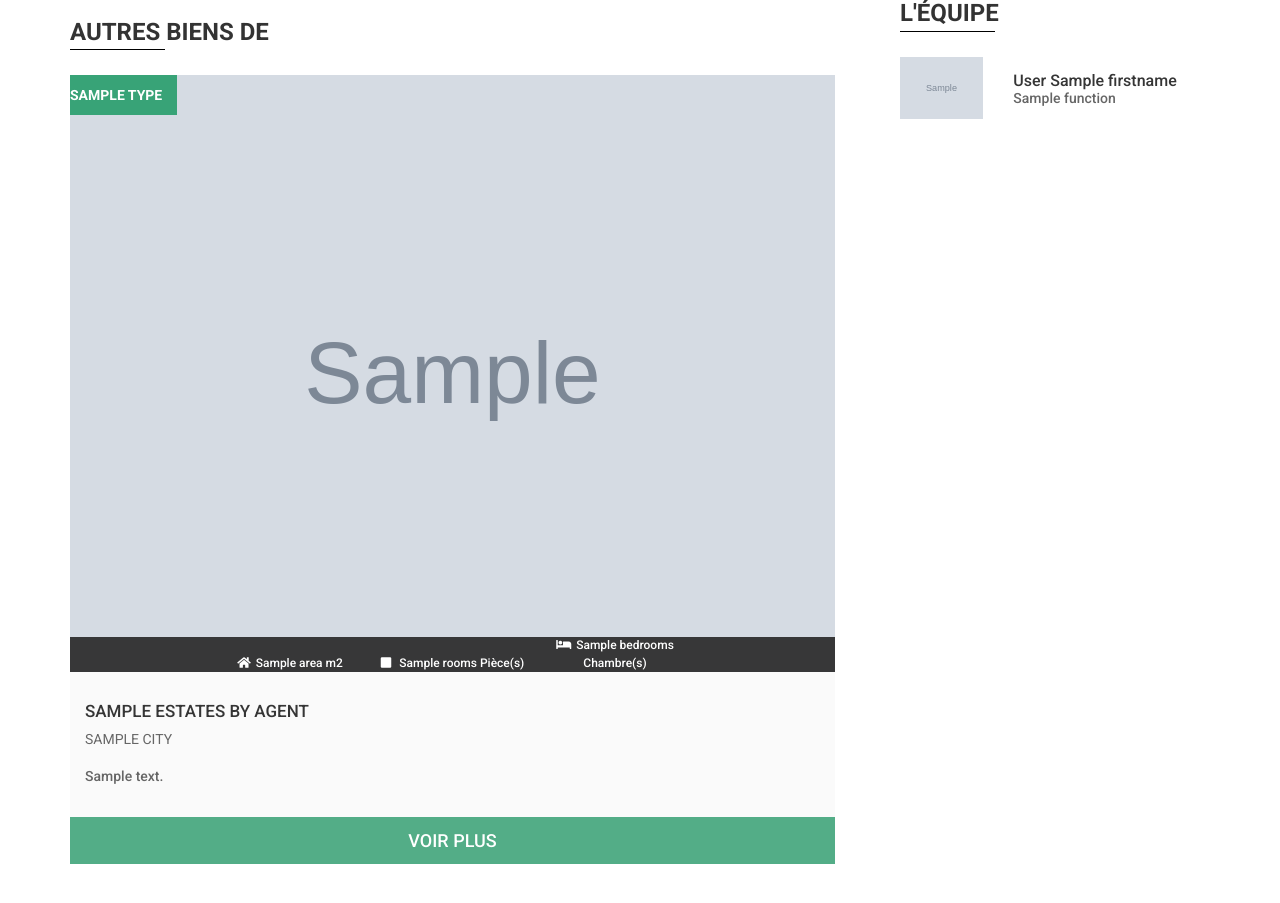
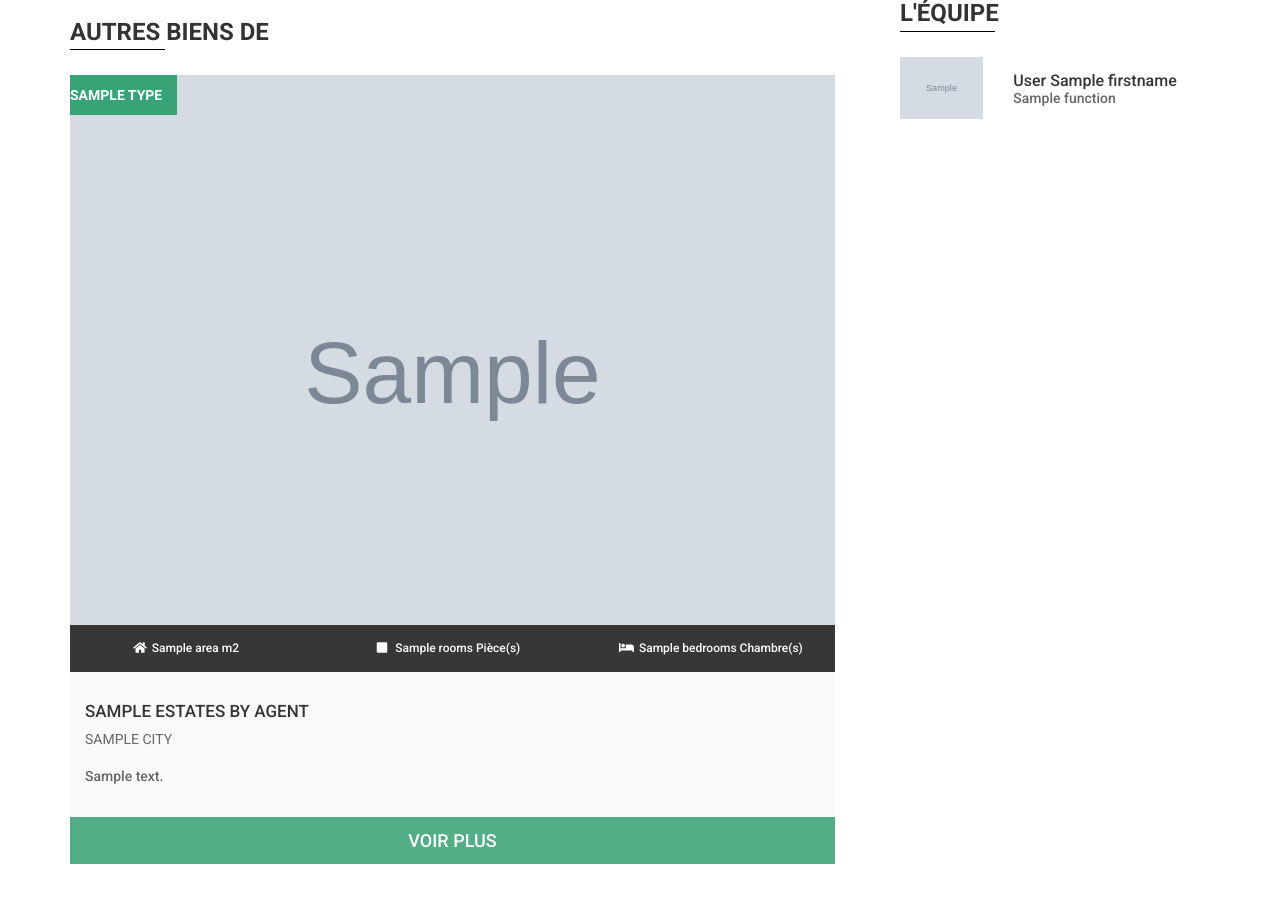
Before and after one commit to LeaLeroy23/Projet5, a PHP site: template templates/single-agent.php in a window 1280 px wide. Shown: the part 636-1539 px from the top of the page. Run offline with PHP 8.4, Linux system fonts and the light colour scheme; the template is opened without the code that fills it: most values are stand-ins (such as "Sample title", 1, 10 or a date in 2020); grey boxes marked "Sample" are stand-in pictures; data that the repository does not hold is empty; some libraries are stand-ins or nearby versions.

Commit message:
resolution probleme sur single agent

```diff
--- a/templates/single-agent.php
+++ b/templates/single-agent.php
@@ -41,9 +41,9 @@
                             </div>
                         </div>
                         <!-- End of Video Content -->
-                        <div class="single-property-similar-cat">
+                        <div class="single-property-similar-cat property-2-column-area">
                             <!-- Property Widget Area Title -->
-                            <div class="property-page-title">
+                            <div class="property-page-title ">
                                 <h2>Autres biens de <span><?= $agent->getLastname();?> <?= $agent->getFirstname();?></span></h2>
                             </div>
                             <div class="row">
```
